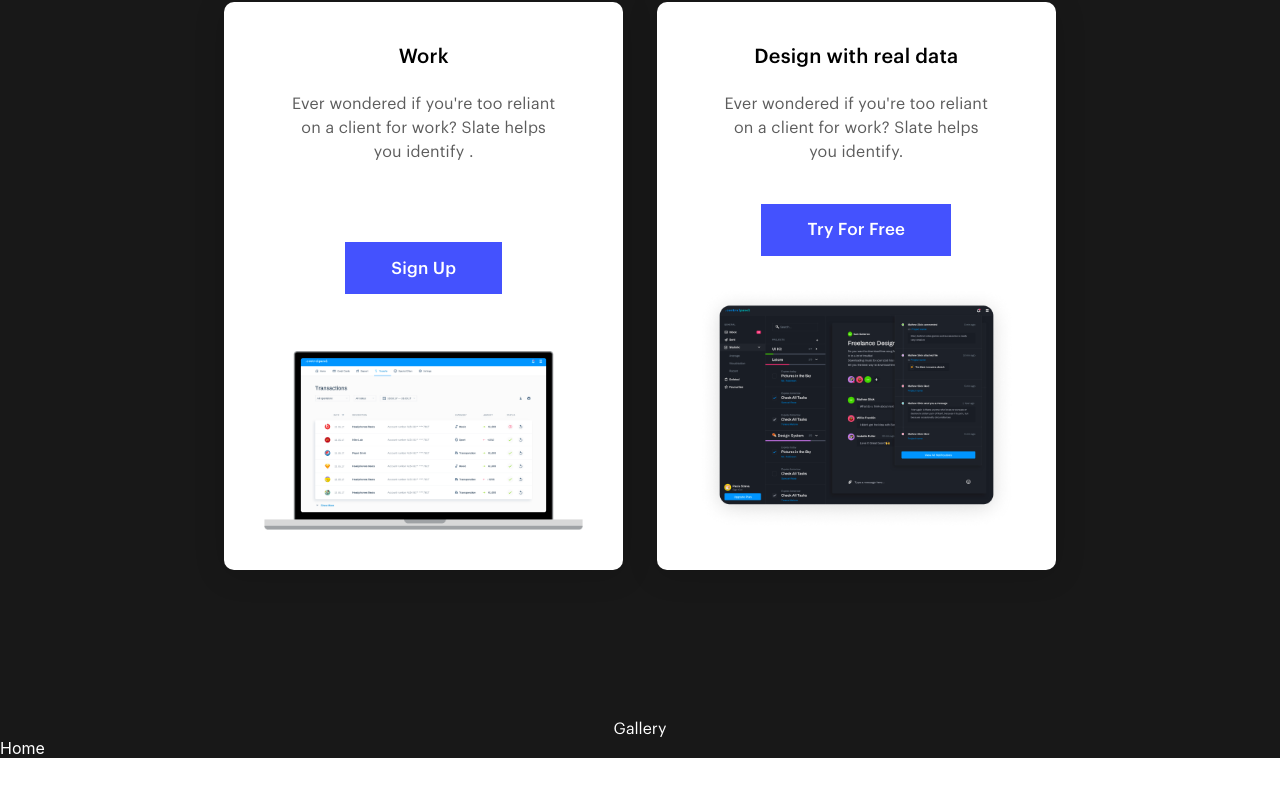
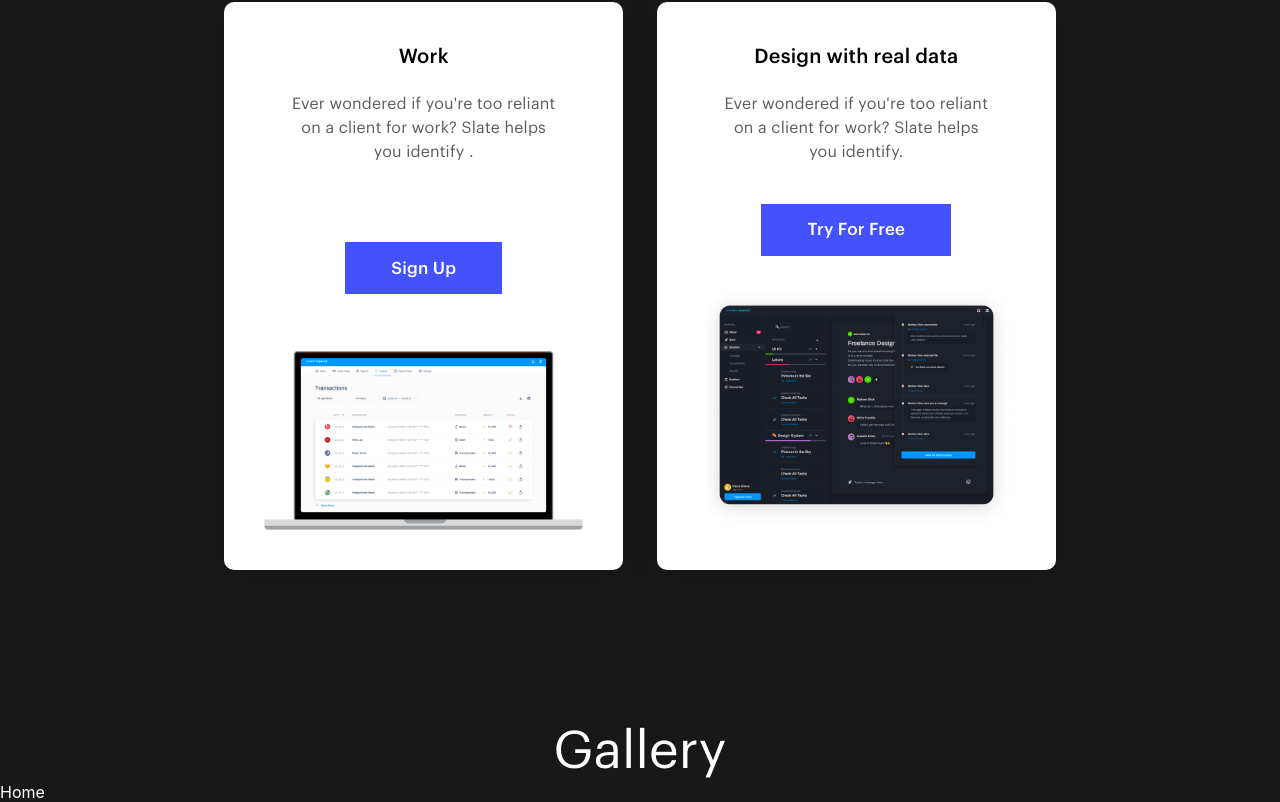
Before and after one commit to TheDa21crj/Landing-Page, a React (Create React App) app: page / in a window 1280 px wide. Shown: the part 2757-3559 px from the top of the page. Before the commit the page ends 3515 px from the top, so only its background shows below. Built offline with nearby package versions, Linux system fonts and the light colour scheme; the HTML template or start-up script is replaced by a standard one.

Commit message:
Update Gallery.css

```diff
--- a/src/Components/Css/Gallery.css
+++ b/src/Components/Css/Gallery.css
@@ -6,5 +6,8 @@
 .GalleryPTitle {
     font-family: GraphikRegular;
     font-weight: 400;
+    font-size: 52px;
+    line-height: 62px;
+    letter-spacing: 0.2px;
     text-align: center;
 }
```
